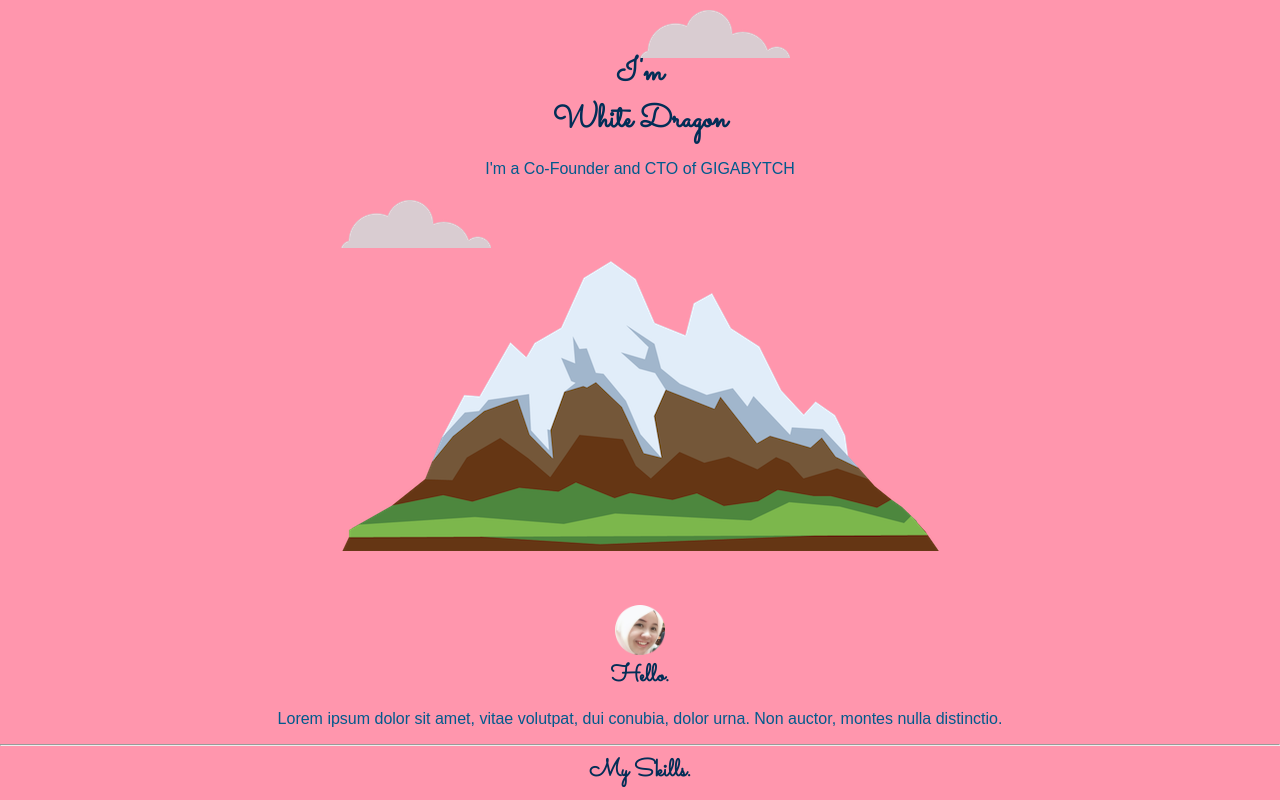
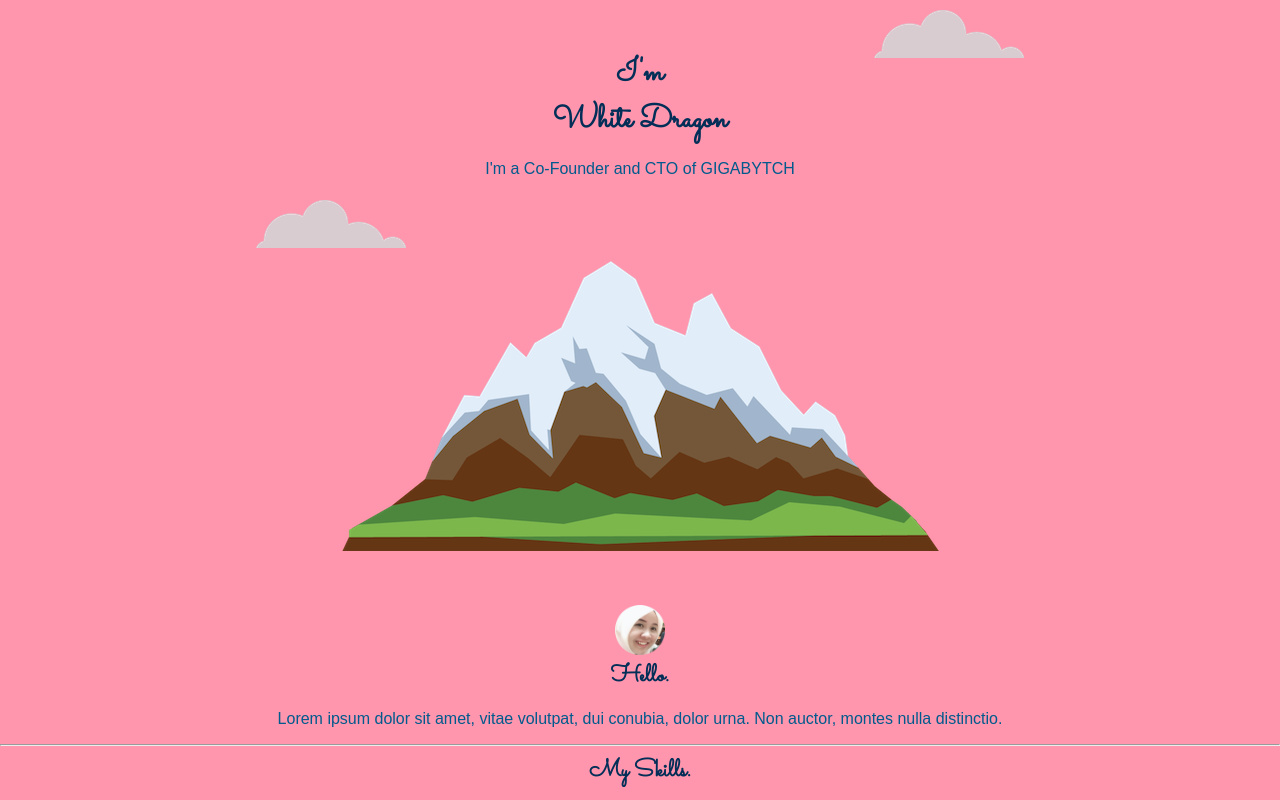
Before and after one commit to gigabytch/dragon, a plain HTML site: page index.html in a window 1280 px wide. Shown: the top 800 px of the page. Drawn offline with Linux system fonts and the light colour scheme.

Commit message:
Update styles.css

```diff
--- a/CSS/styles.css
+++ b/CSS/styles.css
@@ -45,13 +45,13 @@ p{
 .top-cloud{
     position: absolute;
     top : 10px;
-    right : auto;
+    right : 20%;
 
 }
 .bottom-cloud{
   position: absolute;
   top : 200px;
-  left : auto;
+  left : 20%;
 }
 
 .bottom-container{
```
